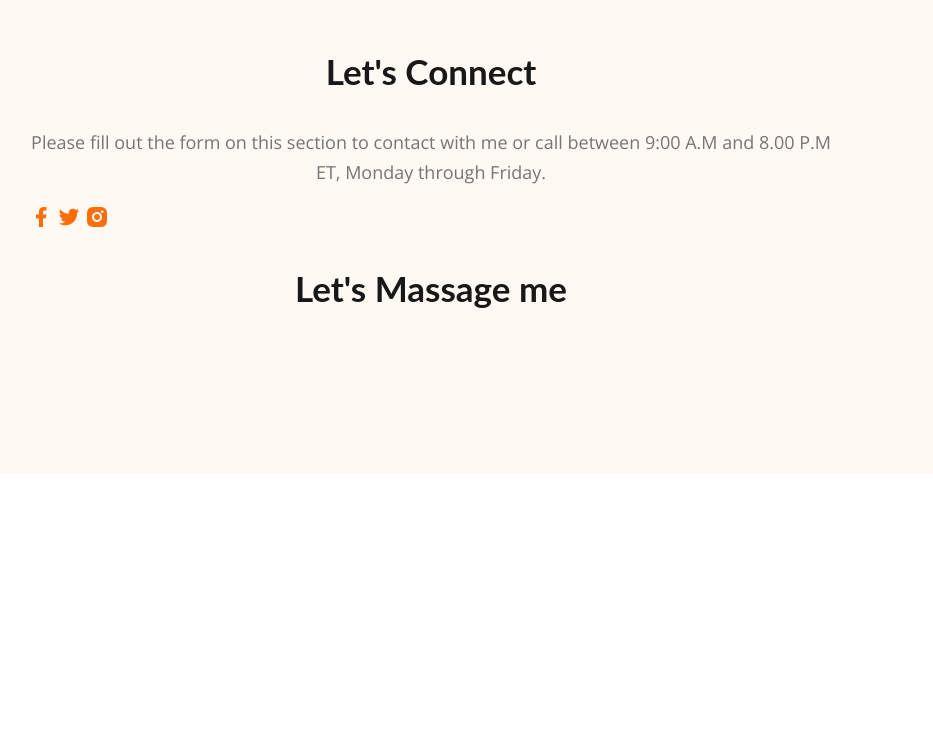
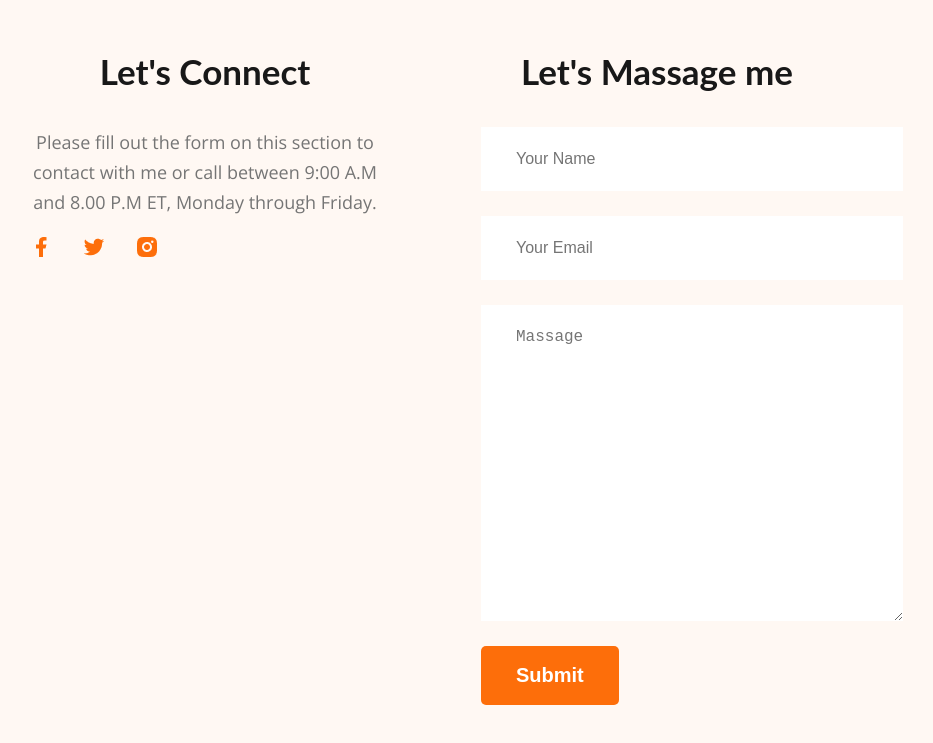
Before and after one commit to Arafat0122/developer-portfolio, a plain HTML site: page index.html in a window 1280 px wide. Shown: the part 3604-4347 px from the top of the page, without its empty margins (209-1142 px from the left). Before the commit the page ends 4086 px from the top, so only its background shows below. Drawn offline with nearby package versions, Linux system fonts and the light colour scheme.

Commit message:
finished all works

```diff
--- a/index.html
+++ b/index.html
@@ -176,6 +176,12 @@
         </div>
         <div class="footer-column">
             <h3 class="section-title">Let's Massage me</h3>
+            <form class="form" action="">
+                <input type="text" placeholder="Your Name" name="" id="">
+                <input type="email" name="" placeholder="Your Email" id="">
+                <textarea name="" id="" cols="30" rows="10" placeholder="Massage"></textarea>
+                <input class="btn-primary" type="submit" value="Submit">
+            </form>
         </div>
     </footer>
 </body>
--- a/styles/portfolio.css
+++ b/styles/portfolio.css
@@ -179,7 +179,7 @@ main section {
 }
 
 .resume-item-title {
-    color:  #474747;
+    color: #474747;
     font-size: 25px;
     font-weight: 700;
     line-height: normal;
@@ -194,14 +194,40 @@ main section {
     margin-bottom: 20px;
     margin-top: 0;
 }
-.download-cv{
+
+.download-cv {
     text-align: center;
     margin-top: 50px;
 }
+
 /* footer style  */
 
-footer{
+footer {
     background-color: #FFF8F3;
     padding: 130px 230px;
     margin-top: 111px;
+    display: flex;
+    gap: 100px;
 }
+
+.footer-column {
+    width: 50%;
+}
+.social-links a{
+    margin-right: 25px;
+}
+
+.form input[type="text"], .form input[type="email"], textarea {
+    display: block;
+    padding: 18px 35px;
+    margin-bottom: 25px;
+    font-size: 16px;
+    font-weight: 400;
+    line-height: 28px;
+    width: 100%;
+    border: 0;
+    /* 175% */
+}
+
+
+/* .form input {} */
```
